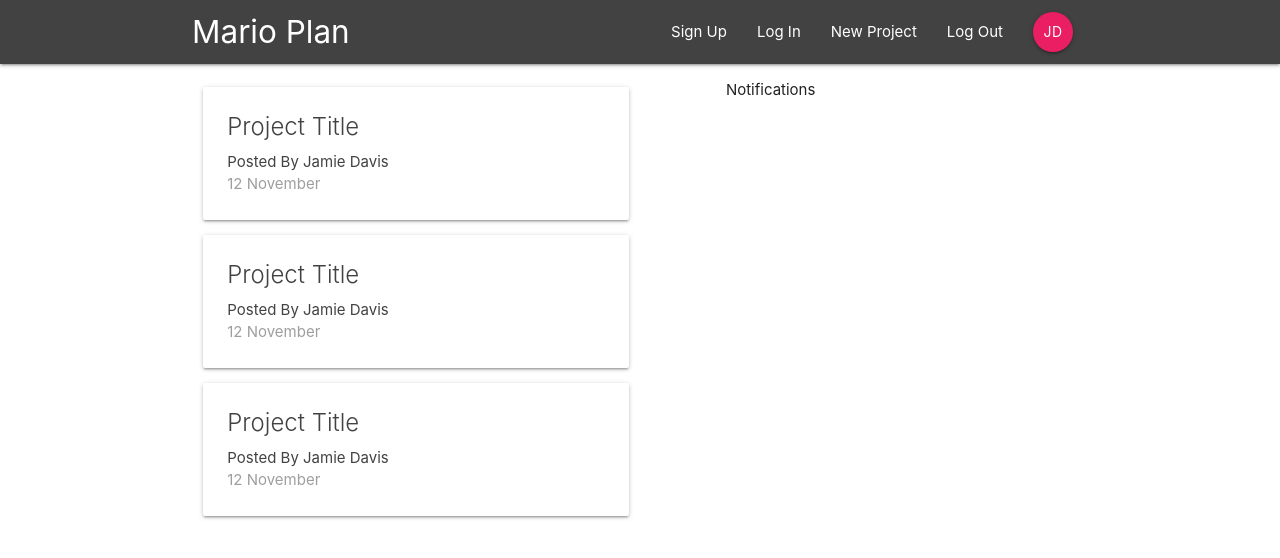
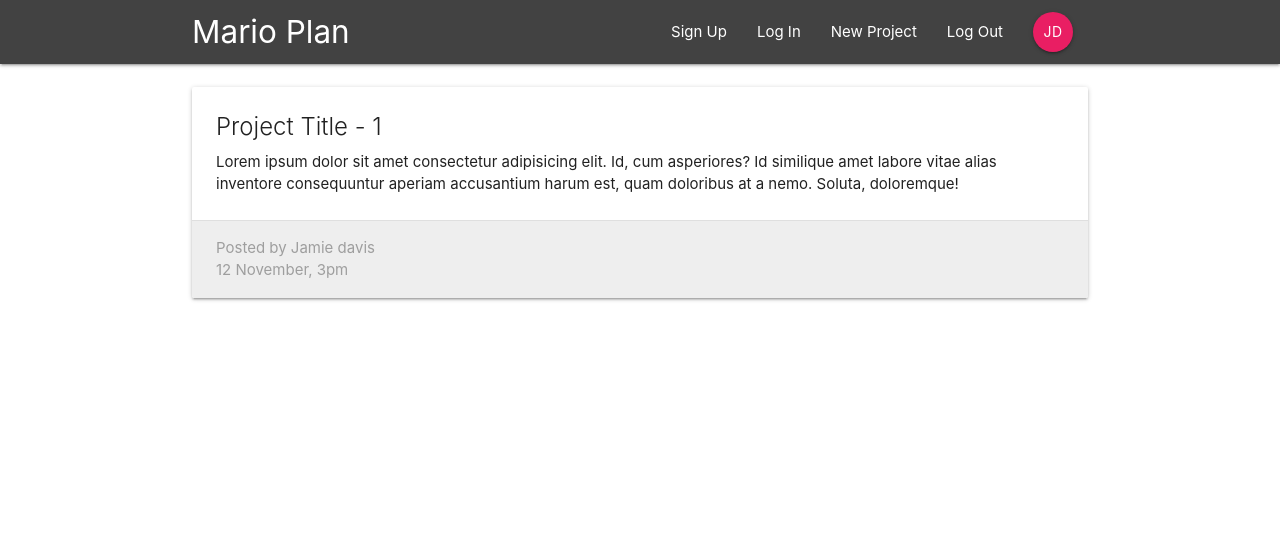
Before and after one commit to jamiebdavis/react-redux-firebase, a React (Create React App) app: page /project/1 in a window 1280 px wide. Shown: the top 558 px of the page. Built offline with nearby package versions, Linux system fonts and the light colour scheme.

Commit message:
finished creating project detail cards

```diff
--- a/src/App.js
+++ b/src/App.js
@@ -2,6 +2,7 @@ import React, { Component } from "react";
 import { BrowserRouter, Switch, Route } from "react-router-dom";
 import Navbar from "./components/layout/Navbar";
 import Dashboard from "./components/dashboard/Dashboard";
+import ProjectDetails from "./components/projects/ProjectDetails";
 
 class App extends Component {
   render() {
@@ -10,7 +11,8 @@ class App extends Component {
         <div className="App">
           <Navbar />
           <Switch>
-            <Route path="/" component={Dashboard} />
+            <Route exact path="/" component={Dashboard} />
+            <Route path="/project/:id" component={ProjectDetails} />
           </Switch>
         </div>
       </BrowserRouter>
--- a/src/components/projects/ProjectDetails.js
+++ b/src/components/projects/ProjectDetails.js
@@ -0,0 +1,26 @@
+import React from "react";
+
+const ProjectDetails = props => {
+  const id = props.match.params.id;
+  return (
+    <div className="container section project-details">
+      <div className="card z-depth-1">
+        <div className="card-content">
+          <span className="card-title">Project Title - {id}</span>
+          <p>
+            Lorem ipsum dolor sit amet consectetur adipisicing elit. Id, cum
+            asperiores? Id similique amet labore vitae alias inventore
+            consequuntur aperiam accusantium harum est, quam doloribus at a
+            nemo. Soluta, doloremque!
+          </p>
+        </div>
+        <div className="card-action grey lighten-3 grey-text">
+          <div>Posted by Jamie davis</div>
+          <div>12 November, 3pm</div>
+        </div>
+      </div>
+    </div>
+  );
+};
+
+export default ProjectDetails;
--- a/src/components/projects/ProjectList.js
+++ b/src/components/projects/ProjectList.js
@@ -1,31 +1,15 @@
 import React from "react";
+import ProjectSummary from "./ProjectSumarry";
 
-const ProjctList = () => {
+const ProjectList = () => {
   return (
     <div className="project-list section">
-      <div className="card z-depth-1 project-summary">
-        <div className="card-content grey-text text-darken-3">
-          <span className="card-title">Project Title</span>
-          <p>Posted By Jamie Davis</p>
-          <p className="grey-text">12 November</p>
-        </div>
-      </div>
-      <div className="card z-depth-1 project-summary">
-        <div className="card-content grey-text text-darken-3">
-          <span className="card-title">Project Title</span>
-          <p>Posted By Jamie Davis</p>
-          <p className="grey-text">12 November</p>
-        </div>
-      </div>
-      <div className="card z-depth-1 project-summary">
-        <div className="card-content grey-text text-darken-3">
-          <span className="card-title">Project Title</span>
-          <p>Posted By Jamie Davis</p>
-          <p className="grey-text">12 November</p>
-        </div>
-      </div>
+      <ProjectSummary />
+      <ProjectSummary />
+      <ProjectSummary />
+      <ProjectSummary />
     </div>
   );
 };
 
-export default ProjctList;
+export default ProjectList;
--- a/src/components/projects/ProjectSumarry.js
+++ b/src/components/projects/ProjectSumarry.js
@@ -0,0 +1,15 @@
+import React, { Component } from "react";
+
+const ProjectSummary = () => {
+  return (
+    <div className="card z-depth-1 project-summary">
+      <div className="card-content grey-text text-darken-3">
+        <span className="card-title">Project Title</span>
+        <p>Posted By Jamie Davis</p>
+        <p className="grey-text">12 November</p>
+      </div>
+    </div>
+  );
+};
+
+export default ProjectSummary;
```
